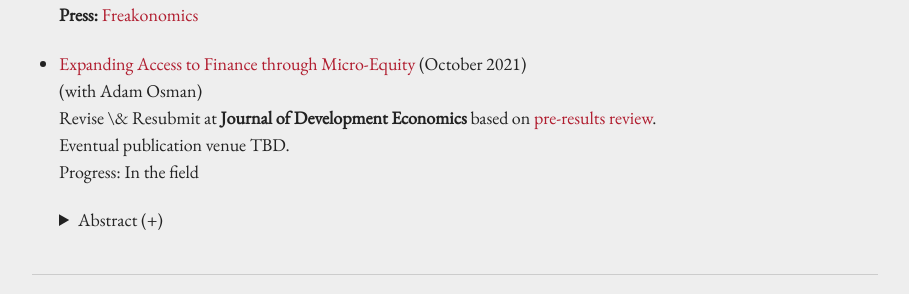
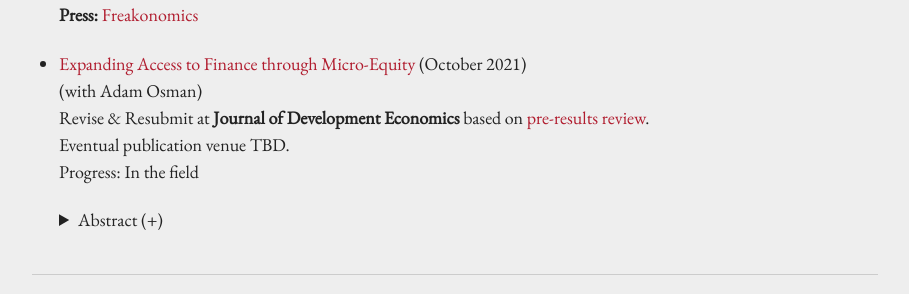
Before and after one commit to kareemhaggag/kareemhaggag.github.io, a Jekyll site: the page built from research.md, in a window 1280 px wide and 900 px high, scrolled down 1759 px. Shown: the part 572-866 px from the top of the window, without its empty margins (185-1094 px from the left). Built offline with Jekyll 4.4.1, drawn with Linux system fonts in a browser that asks for light colours; comment, search, counter and statistics services are not loaded; our own code applies the rules of GitHub Pages for plain Markdown files.

Commit message:
More formatting...

```diff
--- a/research.md
+++ b/research.md
@@ -154,7 +154,7 @@ Its source is often categorized as taste-based or statistical (belief-based) ---
 
 * [Expanding Access to Finance through Micro-Equity](https://divportal.usaid.gov/s/project/a0gt00000010mb6AAA/expanding-access-to-finance-through-microequity) (October 2021)<br />
   (with Adam Osman)<br />
-  Revise \& Resubmit at **Journal of Development Economics** based on [pre-results review](https://www.bitss.org/publishing/jde/). <br />
+  Revise & Resubmit at **Journal of Development Economics** based on [pre-results review](https://www.bitss.org/publishing/jde/). <br />
   Eventual publication venue TBD. <br />
   Progress: In the field <br />
 
```
